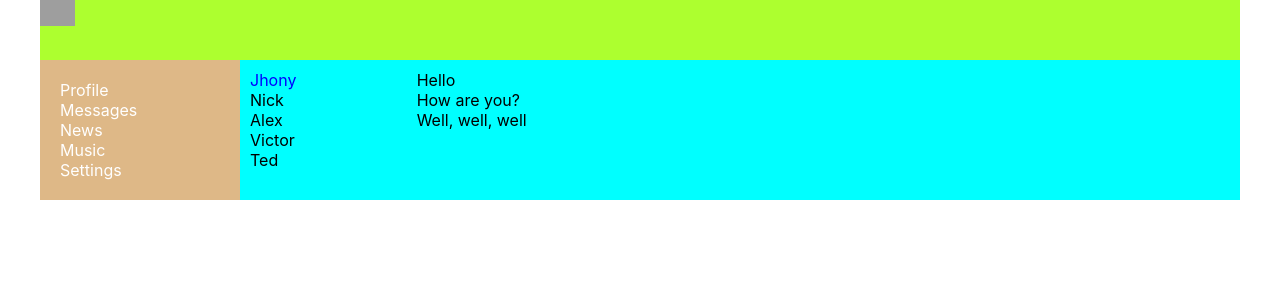
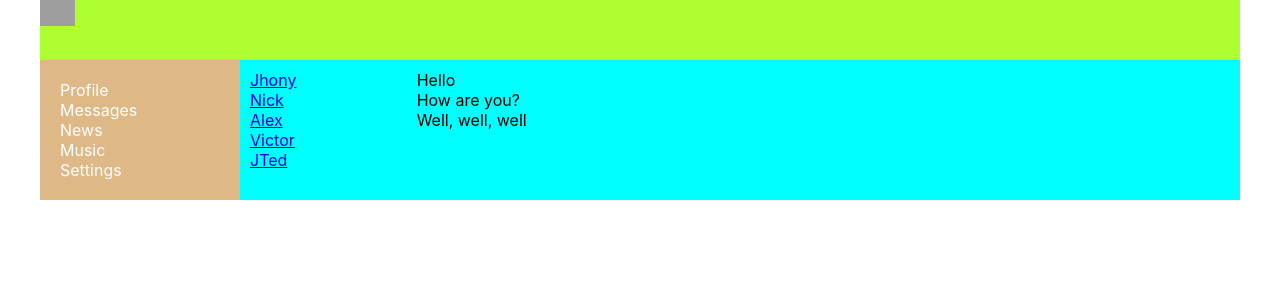
Before and after one commit to SergeyFedulov/React-App-v01, a React (Create React App) app: page /dialogs in a window 1280 px wide. Shown: the top 300 px of the page. Built offline with nearby package versions, Linux system fonts and the light colour scheme; grey boxes are pictures that could not be loaded.

Commit message:
feat: add props for dialogs

```diff
--- a/src/components/Dialogs/Dialogs.jsx
+++ b/src/components/Dialogs/Dialogs.jsx
@@ -1,30 +1,35 @@
 import React from 'react';
+import { NavLink } from 'react-router-dom';
 import classes from './Dialogs.module.css'
+
+const DialogItem = (props) => {
+    return (
+        <div className={`${classes.dialog} ${classes.active}`}>
+            <NavLink to={'/dialogs/' + props.id}>{props.name}</NavLink>
+        </div>
+    );
+}
+
+const Message = (props) => {
+    return (
+        <div className={classes.message}>{props.message}</div>
+    );
+}
 
 const Dialogs = (props) => {
     return (
         <div className={classes.dialogs}>
             <div className={classes.dialogsItems}>
-                <div className={`${classes.dialog} ${classes.active}`}>
-                    Jhony
-                </div>
-                <div className={classes.dialog}>
-                    Nick
-                </div>
-                <div className={classes.dialog}>
-                    Alex
-                </div>
-                <div className={classes.dialog}>
-                    Victor
-                </div>
-                <div className={classes.dialog}>
-                    Ted
-                </div>
+                <DialogItem name='Jhony' id='1' />
+                <DialogItem name='Nick' id='2' />
+                <DialogItem name='Alex' id='3' />
+                <DialogItem name='Victor' id='4' />
+                <DialogItem name='JTed' id='5' />
             </div>
             <div className={classes.messages}>
-                <div className={classes.message}>Hello</div>
-                <div className={classes.message}>How are you?</div>
-                <div className={classes.message}>Well, well, well</div>
+                <Message message='Hello' />
+                <Message message='How are you?' />
+                <Message message='Well, well, well' />
             </div>
 
         </div>
--- a/src/components/Dialogs/Dialogs.module.css
+++ b/src/components/Dialogs/Dialogs.module.css
@@ -16,6 +16,5 @@
     padding: 10px;
 }
 
-.messages.message {
-
+.messages .message {
 }
```
